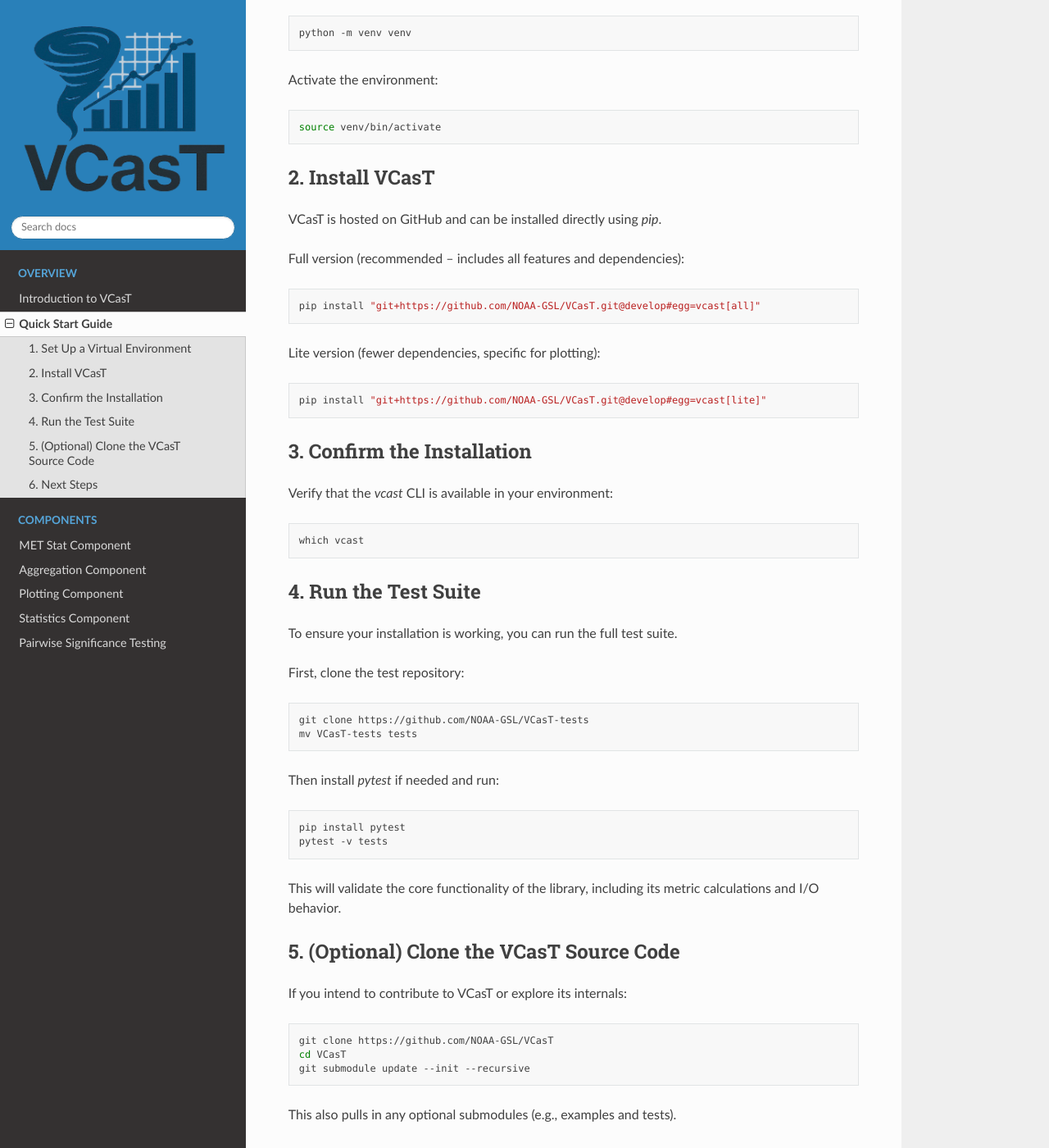
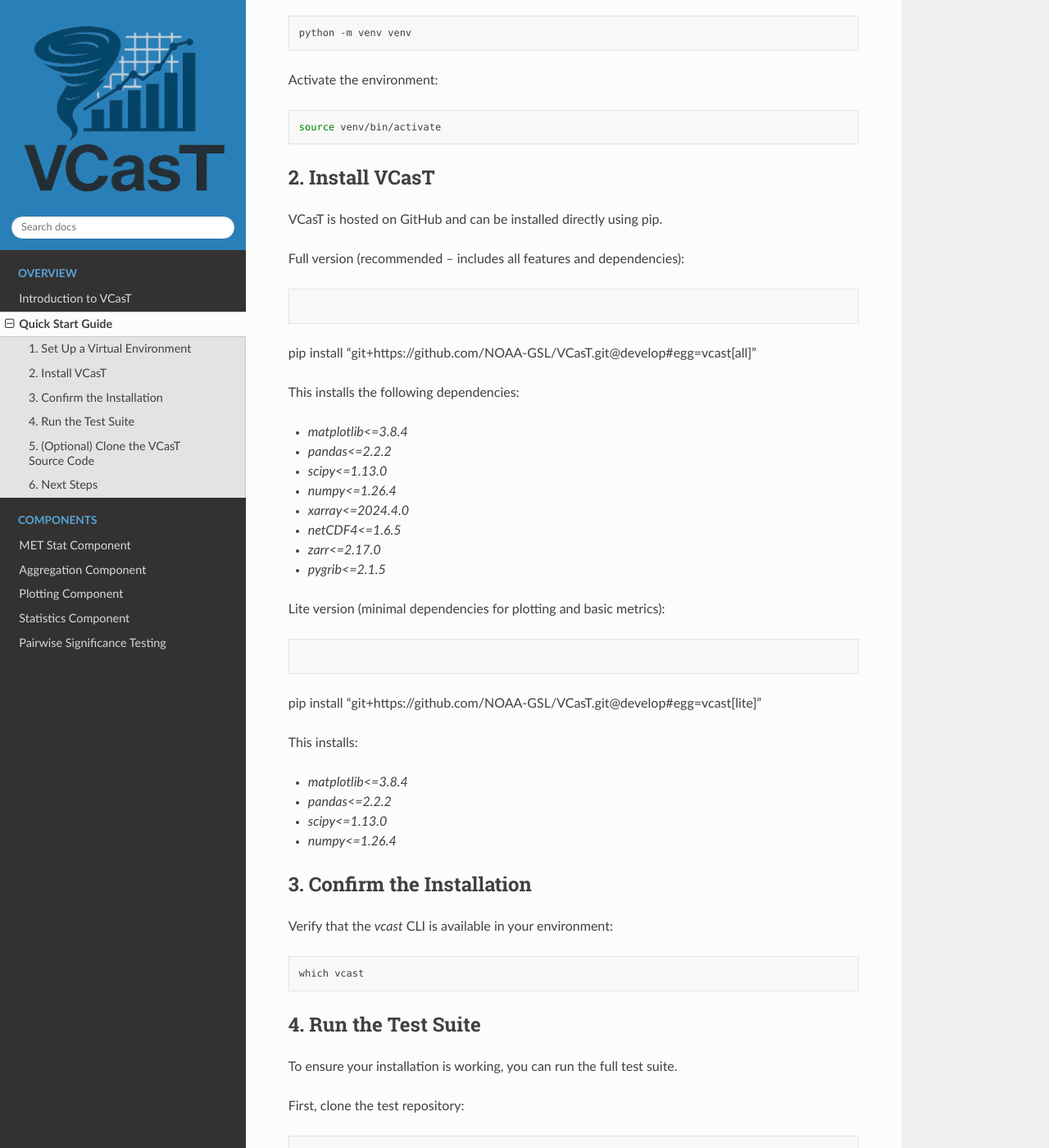
Before and after one commit to VanderleiVargas-NOAA/VCasT-docs, a Sphinx documentation site: the page built from source/pages/overview/quick-start.rst, in a window 1280 px wide and 1400 px high, scrolled down 341 px. Shown: the whole window at 82% size. Built offline with Sphinx 7.4.7 and the Read the Docs theme 3.1.0, drawn with Linux system fonts in a browser that asks for light colours.

Commit message:
Added information about dependencies

```diff
--- a/source/pages/overview/quick-start.rst
+++ b/source/pages/overview/quick-start.rst
@@ -21,19 +21,37 @@
 2. Install VCasT
 ----------------
 
-VCasT is hosted on GitHub and can be installed directly using `pip`.
+VCasT is hosted on GitHub and can be installed directly using pip.
 
 Full version (recommended – includes all features and dependencies):
 
 .. code-block:: bash
 
-   pip install "git+https://github.com/NOAA-GSL/VCasT.git@develop#egg=vcast[all]"
+pip install "git+https://github.com/NOAA-GSL/VCasT.git@develop#egg=vcast[all]"
 
-Lite version (fewer dependencies, specific for plotting):
+This installs the following dependencies:
+
+- `matplotlib<=3.8.4`
+- `pandas<=2.2.2`
+- `scipy<=1.13.0`
+- `numpy<=1.26.4`
+- `xarray<=2024.4.0`
+- `netCDF4<=1.6.5`
+- `zarr<=2.17.0`
+- `pygrib<=2.1.5`
+
+Lite version (minimal dependencies for plotting and basic metrics):
 
 .. code-block:: bash
 
-   pip install "git+https://github.com/NOAA-GSL/VCasT.git@develop#egg=vcast[lite]"
+pip install "git+https://github.com/NOAA-GSL/VCasT.git@develop#egg=vcast[lite]"
+
+This installs:
+
+- `matplotlib<=3.8.4`
+- `pandas<=2.2.2`
+- `scipy<=1.13.0`
+- `numpy<=1.26.4`
 
 3. Confirm the Installation
 ---------------------------
```
